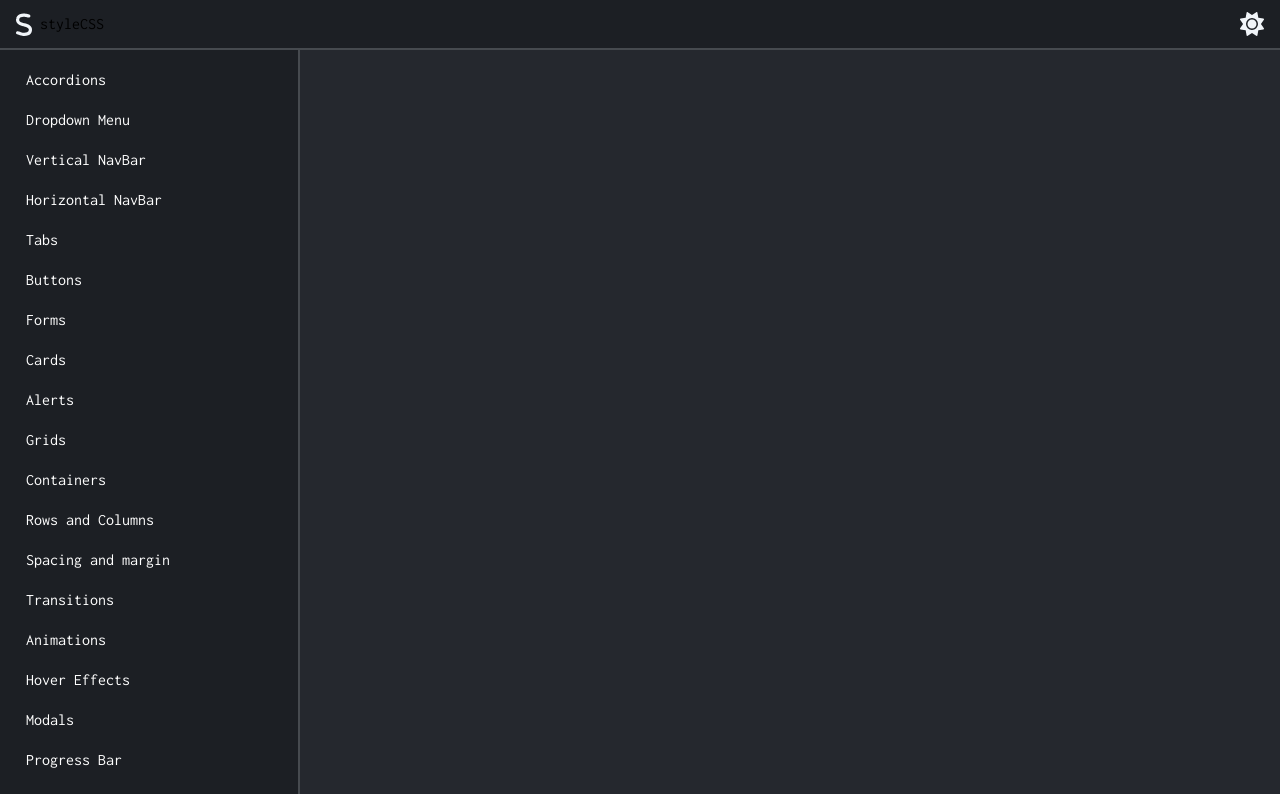
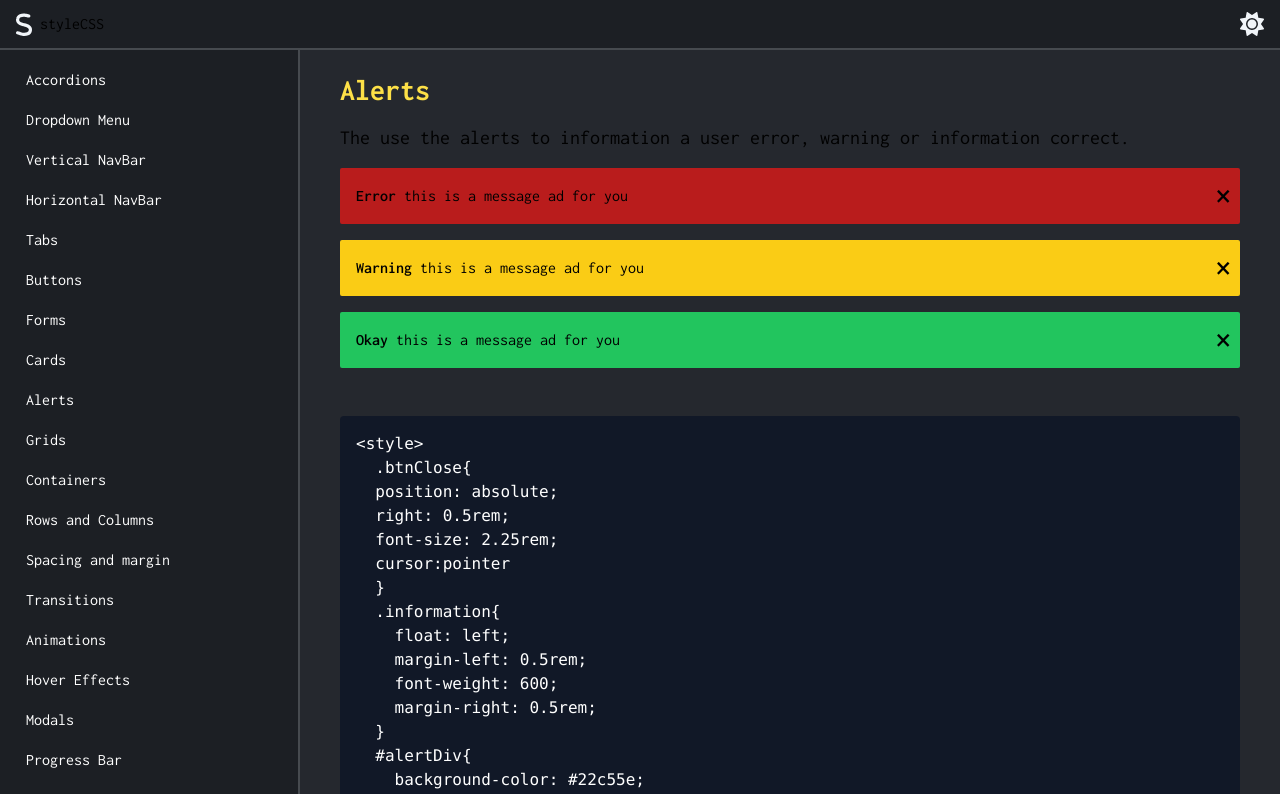
Before and after one commit to juancruzperalta/styleCSS, a React (Vite) app: page /alerts in a window 1280 px wide. Shown: the top 794 px of the page. Built offline with nearby package versions, Linux system fonts and the light colour scheme; a web font is replaced by a local one.

Commit message:
Alerts 09-01-2025

```diff
--- /dev/null
+++ b/src/pages/Alerts.jsx
@@ -0,0 +1,114 @@
+import { CopyTheText } from "./helpers/CopyTheText";
+
+export const Alerts = () => {
+  const codeText = `<style>
+  .btnClose{
+  position: absolute;
+  right: 0.5rem;
+  font-size: 2.25rem;
+  cursor:pointer
+  }
+  .information{
+    float: left;
+    margin-left: 0.5rem;
+    font-weight: 600;
+    margin-right: 0.5rem;
+  }
+  #alertDiv{
+    background-color: #22c55e;
+    color: black;
+    padding: 16px;
+    border-radius: 2px;
+    position: relative;
+    display: flex;
+    align-items: center;
+  }
+  </style>
+  <div id="alertDiv">
+    <span class="information">Okay</span>
+    this is a message ad for you
+    <span class="btnClose"
+      onClick={closeAlert(event)}
+    >
+      &times;
+    </span>
+</div>
+<script>
+  const closeAlert = (e) => {
+    const clickedAlert = e.target.closest("#alertDiv");
+    if (clickedAlert) {
+      clickedAlert.style.transition = "opacity 1s ease-in-out";
+      clickedAlert.style.opacity = 0;
+      setTimeout(() => {
+        clickedAlert.style.display = "none";
+      }, 1000);
+    }
+  };
+</script>
+  `;
+  const closeAlert = (e) => {
+    const clickedAlert = e.target.closest("#alertDiv");
+    if (clickedAlert) {
+      clickedAlert.style.transition = "opacity 1s ease-in-out";
+      clickedAlert.style.opacity = 0;
+      setTimeout(() => {
+        clickedAlert.style.display = "none";
+      }, 1000);
+    }
+  };
+  return (
+    <section className="flex flex-col mt-8  lg:max-w-[700px] md:max-w-[500px] max-w-[300px] xl:max-w-[900px] 2xl:max-w-[1200px] w-full">
+      <div className="mb-8">
+        <h2 className="text-yellow-300 font-bold text-3xl mb-4">Alerts</h2>
+        <h4 className="text-xl">
+          The use the alerts to information a user error, warning or information
+          correct.
+        </h4>
+        <article className="flex items-center justify-between w-full h-full p-0 m-0 lg:max-w-[700px] md:max-w-[500px] max-w-[300px] xl:max-w-[900px] 2xl:max-w-[1200px] ">
+          <div className="flex flex-col w-full gap-4 mt-4">
+            <div
+              className="bg-red-700 text-black p-4 rounded-sm  transition relative flex items-center"
+              id="alertDiv"
+            >
+              <span className="float-left  mr-2 font-semibold">Error</span>
+              this is a message ad for you
+              <span
+                className="absolute right-2 text-4xl cursor-pointer"
+                onClick={closeAlert}
+              >
+                &times;
+              </span>
+            </div>
+            <div
+              className="bg-yellow-400 text-black p-4 rounded-sm transition  relative flex items-center"
+              id="alertDiv"
+            >
+              <span className="float-left  mr-2 font-semibold">Warning</span>
+              this is a message ad for you
+              <span
+                className="absolute right-2 text-4xl cursor-pointer"
+                onClick={closeAlert}
+              >
+                &times;
+              </span>
+            </div>
+            <div
+              className=" bg-green-500 text-black p-4 rounded-sm transition  relative flex items-center"
+              id="alertDiv"
+            >
+              <span className="float-left  mr-2 font-semibold">Okay</span>
+              this is a message ad for you
+              <span
+                className="absolute right-2 text-4xl cursor-pointer"
+                onClick={closeAlert}
+              >
+                &times;
+              </span>
+            </div>
+          </div>
+        </article>
+      </div>
+      <CopyTheText codeText={codeText} />
+    </section>
+  );
+};
--- a/src/pages/Cards.jsx
+++ b/src/pages/Cards.jsx
@@ -63,7 +63,7 @@ background-color: black;
         <h2 className="text-yellow-300 font-bold text-3xl mb-4">Cards</h2>
         <h4 className="text-xl">
           The use of a card is a beautiful in your design of page. You can use a
-          "information of human", animals, also presentation a project, etc...
+          information of human, animals, also presentation a project, etc...
         </h4>
         <article className="flex items-center justify-between w-full h-full p-0 m-0 lg:max-w-[700px] md:max-w-[500px] max-w-[300px] xl:max-w-[900px] 2xl:max-w-[1200px] ">
           <div className="flex justify-around w-full mt-4">
--- a/src/routesConfig.jsx
+++ b/src/routesConfig.jsx
@@ -6,6 +6,7 @@ import { Tabs } from "./pages/Tabs.jsx";
 import { Buttons } from "./pages/Buttons.jsx";
 import { Forms } from "./pages/Forms.jsx";
 import { Cards } from "./pages/Cards.jsx";
+import { Alerts } from "./pages/Alerts.jsx";
 
 const routes = [
   { path: "/accordions", element: <Accordions /> },
@@ -16,6 +17,7 @@ const routes = [
   { path: "/buttons", element: <Buttons /> },
   { path: "/forms", element: <Forms /> },
   { path: "/cards", element: <Cards /> },
+  { path: "/alerts", element: <Alerts /> },
 ];
 
 export default routes;
```
